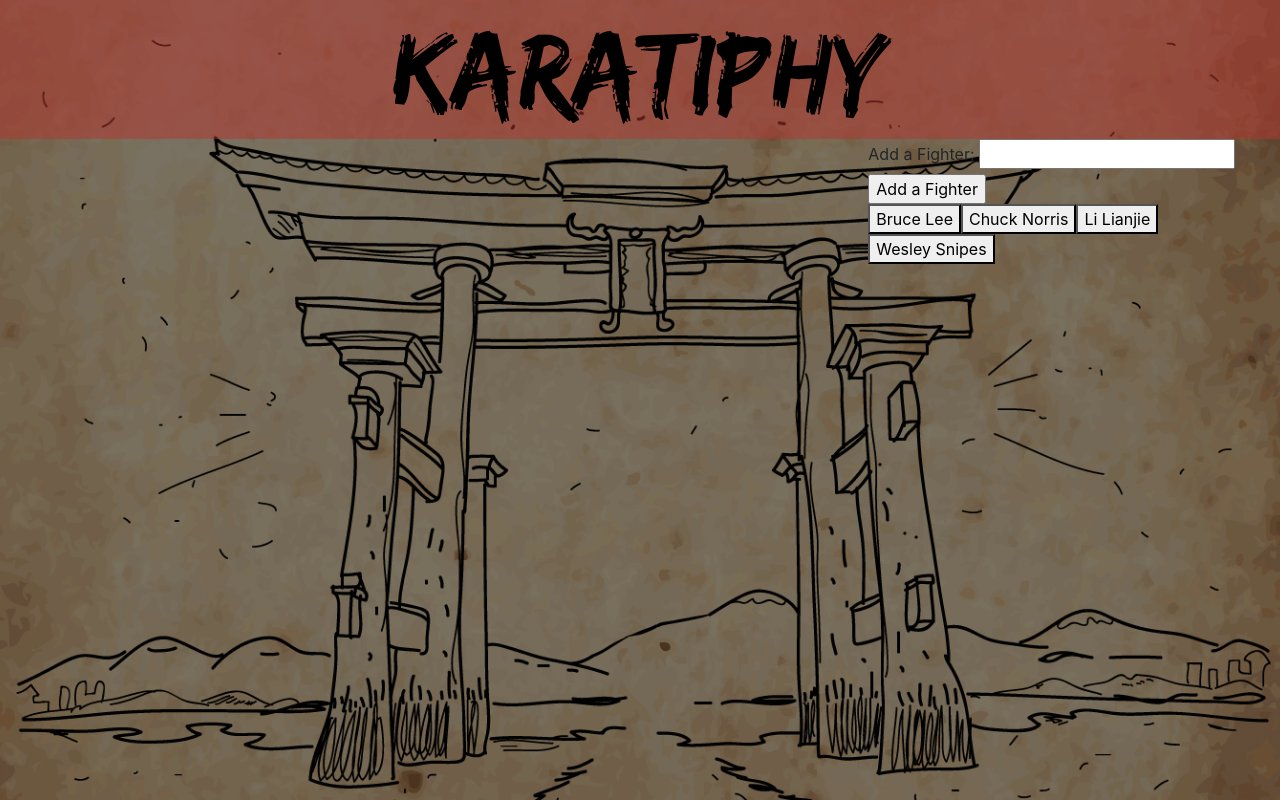
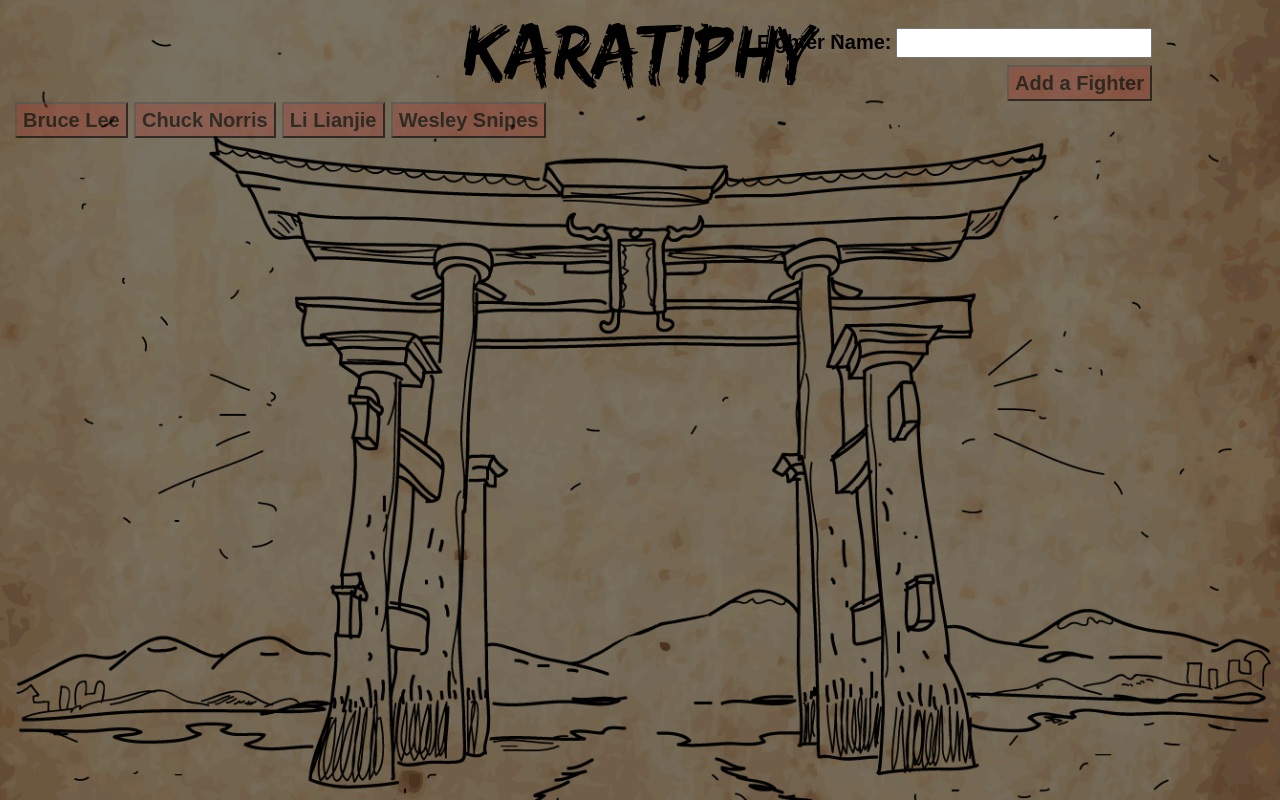
Before and after one commit to tlockhart/GifTastic, a plain HTML site: page index.html in a window 1280 px wide. Drawn offline with nearby package versions, Linux system fonts and the light colour scheme; a web font is replaced by a local one.

Commit message:
Formatted text and rearragned the layout

```diff
--- a/assets/css/style.css
+++ b/assets/css/style.css
@@ -6,23 +6,34 @@
     src: url(../fonts/edosz.ttf);
 }
 body{
-    background: linear-gradient(0deg, rgba(0,0,0, .5), rgba(0,0,0,.5)),url(../images/dojo.background_edited4.png) no-repeat center center fixed;*/
+    background: linear-gradient(0deg, rgba(0,0,0, .5), rgba(0,0,0,.5)),url(../images/dojo.background_edited4.png) no-repeat center center fixed;
     /*background: url(../images/dojo.background_edited4.png) no-repeat center center fixed;*/
     -webkit-background-size: cover;
     -moz-background-size: cover;
     -o-background-size: cover;
     background-size: cover;
 }
-/*.image-display{
-    float: left;
-}*/
-/*p,.data-inline{
-    display:inline;
+label{
+    font-family: 'BenchNine', sans-serif;
+    font-weight: bold;
+    font-size: 1.25rem;
+    color: black;
+    /*background-color:rgba(182,53,47,.5);*/
 }
-form, #buttons-view{
-    display: inline-block;
-}*/
+#add-giphy, button{
+    opacity: 0.6;
+    font-family: 'BenchNine', sans-serif;
+    font-weight: bold;
+    font-size: 1.25rem;
+    color: black;
+    background-color:rgba(182,53,47,.5);
+}
 
+ #giphy-form{
+     position: absolute;
+     bottom:100%;
+     right:10%;
+ }
 h1{
     font-family:'edo', sans-serif;
     color: black;
@@ -30,17 +41,30 @@ h1{
 
     /*text-shadow: 3px 6px 2px rgba(81, 164, 67, .3);*/
     /*font-size:4rem;*/
-    font-size:7rem;
+    font-size:5rem;
     margin:0;
     padding:0.2%;
    /* margin-top:3.75rem;*/
+}
+/*#giphy-input{
+    font-family: 'BenchNine', sans-serif;
+    font-weight: bold;
+    font-size: 1.625rem;
+}*/
+.gif{
+    margin-right:.5%;
 }
 img{
     /*margin:10%;*/
 }
 p{
     font-family: 'BenchNine', sans-serif;
+    font-weight: bold;
+    font-size: 1.625rem;
+    text-transform: uppercase;
+    margin-left:5%;
 }
 .nav-wrapper{
-    background-color:rgba(182,53,47,.5);
+/*background-color:rgba(182,53,47,.5);*/
+    position:relative;
 }
--- a/index.html
+++ b/index.html
@@ -24,20 +24,25 @@
                 </div><!--col-->
             </div><!--row-->
             <div class = "row">
-                <div class = "col-8">
+                <div class = "col-12">
                     <!--div id="gifs-appear-here" class="text-center w-100 h-100 d-flex align-items-center justify-content-center"></div-->
                     <div id="gifs-appear-here" class="d-flex flex-wrap"></div>
-                </div><!--Gifs-->
-                <div class = "col-4">
                     <form id = "giphy-form">
-                        <label for ="giphy-input">Add a Fighter:</label>
+                        <label for ="giphy-input">Fighter Name:</label>
                         <input type = "text" id="giphy-input"><br>
                         <!--Button triggers new movie to be added-->
-                        <input id="add-giphy" type ="submit" value="Add a Fighter">
+                        <input id="add-giphy" type ="submit" value="Add a Fighter" style="float: right">
                     </form>
+                </div><!--Gifs-->
+                <!--div class = "col-4"-->
+
+                <!--/div--><!--buttons-->
+            </div><!--row-->
+            <div class="row">
+                <div class = "col-12">
                     <div id="buttons-view"></div>
-                </div><!--buttons-->
-            </div><!--row-->
+                </div>
+            </div>
         </div><!--container-->
         <!--JQuery-->
         <script src="https://cdnjs.cloudflare.com/ajax/libs/jquery/3.2.1/jquery.min.js"></script>
```
